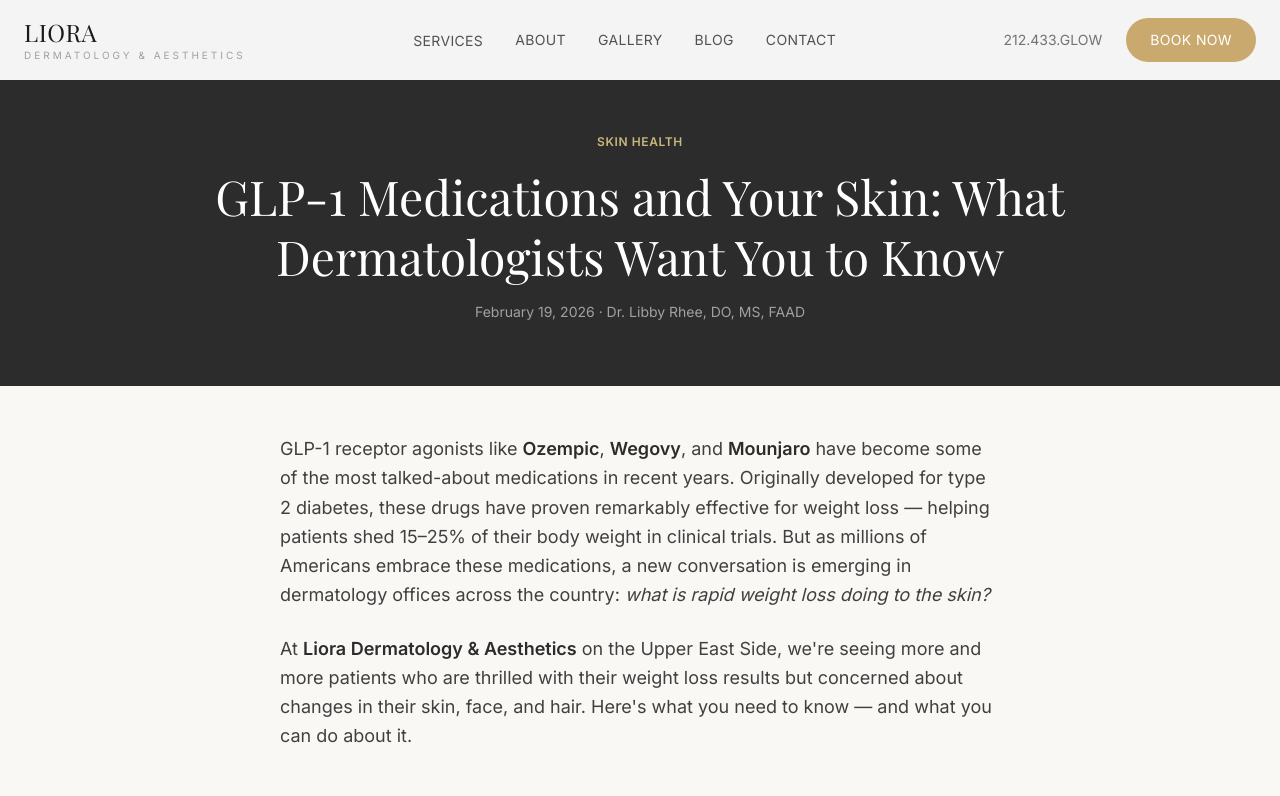
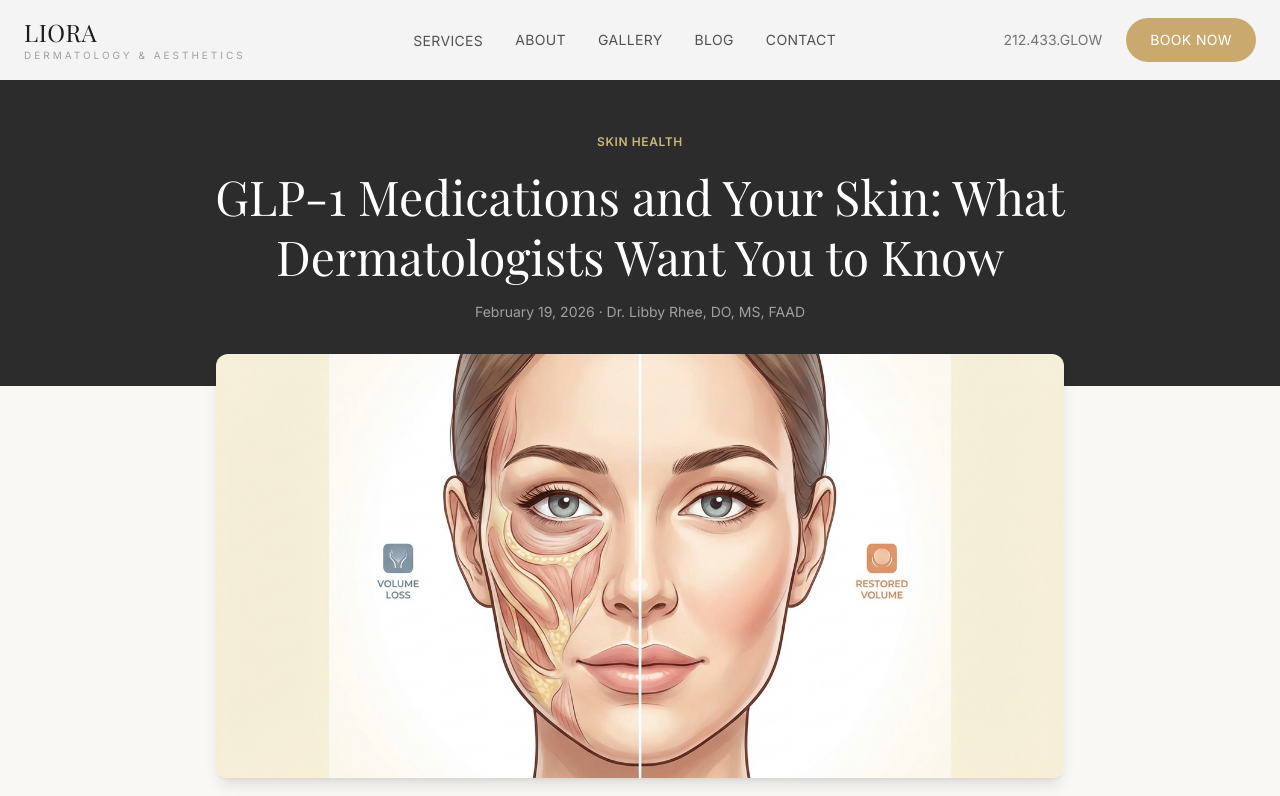
Before and after one commit to bman8810/liora-derm, a Next.js app: page /blog/glp1-medications-skin-effects in a window 1280 px wide. Shown: the top 796 px of the page. Built offline with nearby package versions, Linux system fonts and the light colour scheme; a web font is replaced by a local one.

Commit message:
Add hero images to blog article pages + related posts cards + OG images

```diff
--- a/src/app/blog/[slug]/page.tsx
+++ b/src/app/blog/[slug]/page.tsx
@@ -1,4 +1,5 @@
 import type { Metadata } from "next";
+import Image from "next/image";
 import Link from "next/link";
 import { notFound } from "next/navigation";
 import { getPostBySlug, getAllPosts, getRelatedPosts } from "@/lib/blog";
@@ -25,6 +26,7 @@ export async function generateMetadata({ params }: Props): Promise<Metadata> {
       type: "article",
       publishedTime: post.date,
       authors: [post.author],
+      ...(post.image && { images: [{ url: post.image }] }),
     },
   };
 }
@@ -55,6 +57,21 @@ export default async function BlogPostPage({ params }: Props) {
           {formattedDate} &middot; {post.author}
         </p>
       </section>
+
+      {/* Hero Image */}
+      {post.image && (
+        <div className="max-w-4xl mx-auto px-6 -mt-8">
+          <div className="relative w-full aspect-[2/1] rounded-xl overflow-hidden shadow-lg">
+            <Image
+              src={post.image}
+              alt={post.title}
+              fill
+              className="object-cover"
+              priority
+            />
+          </div>
+        </div>
+      )}
 
       {/* Article */}
       <article className="max-w-3xl mx-auto px-6 py-12">
@@ -132,8 +149,19 @@ export default async function BlogPostPage({ params }: Props) {
               <Link
                 key={r.slug}
                 href={`/blog/${r.slug}`}
-                className="group bg-white rounded-xl p-6 border border-[#E8E4DE] hover:shadow-md transition-shadow"
+                className="group bg-white rounded-xl overflow-hidden border border-[#E8E4DE] hover:shadow-md transition-shadow"
               >
+                {r.image && (
+                  <div className="relative w-full aspect-[2/1]">
+                    <Image
+                      src={r.image}
+                      alt={r.title}
+                      fill
+                      className="object-cover"
+                    />
+                  </div>
+                )}
+                <div className="p-6">
                   <span className="text-xs font-semibold uppercase tracking-wider text-[#C9B87C]">
                     {r.category}
                   </span>
@@ -141,6 +169,7 @@ export default async function BlogPostPage({ params }: Props) {
                     {r.title}
                   </h3>
                   <p className="text-sm text-neutral-600">{r.excerpt}</p>
+                </div>
               </Link>
             ))}
           </div>
```
Lines whose indentation alone changed are shown as unchanged.
